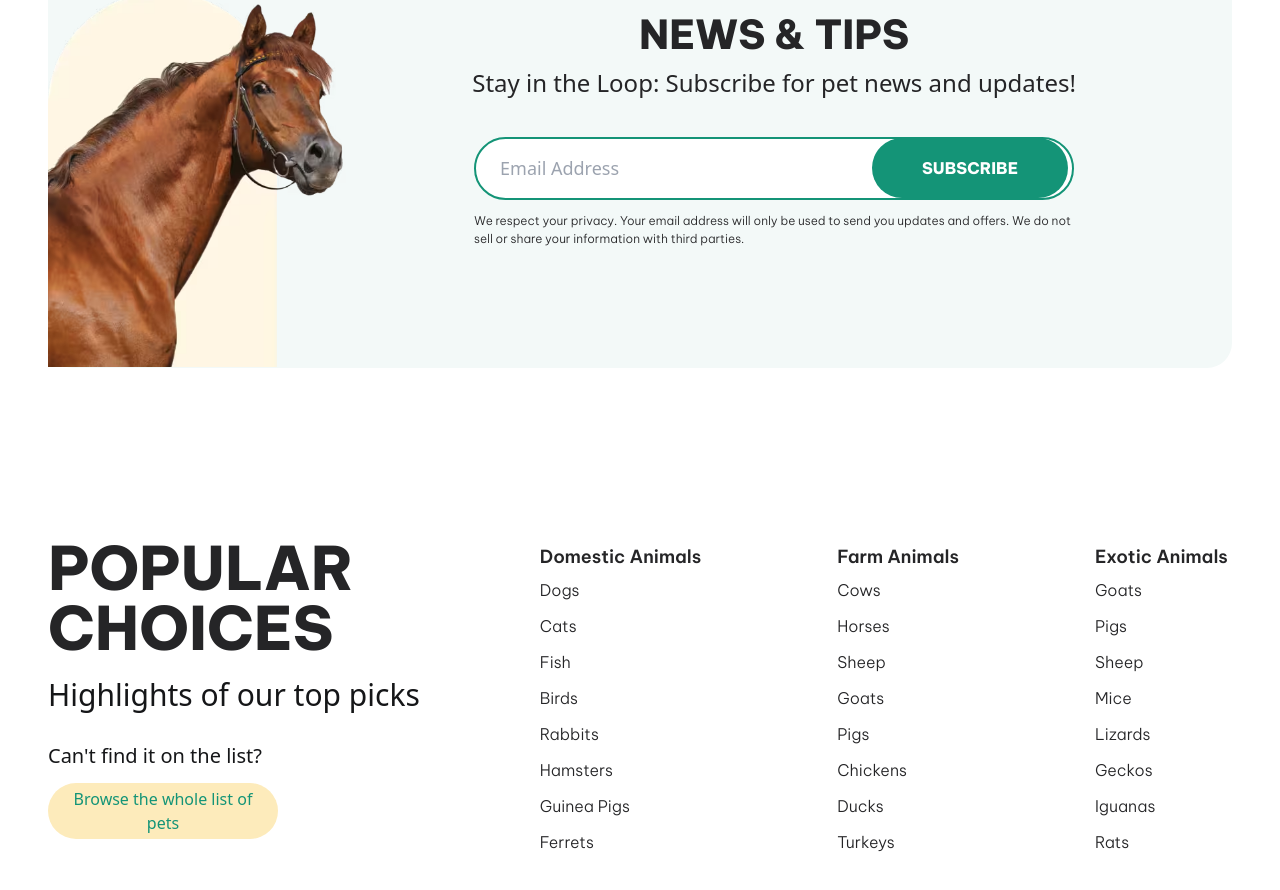
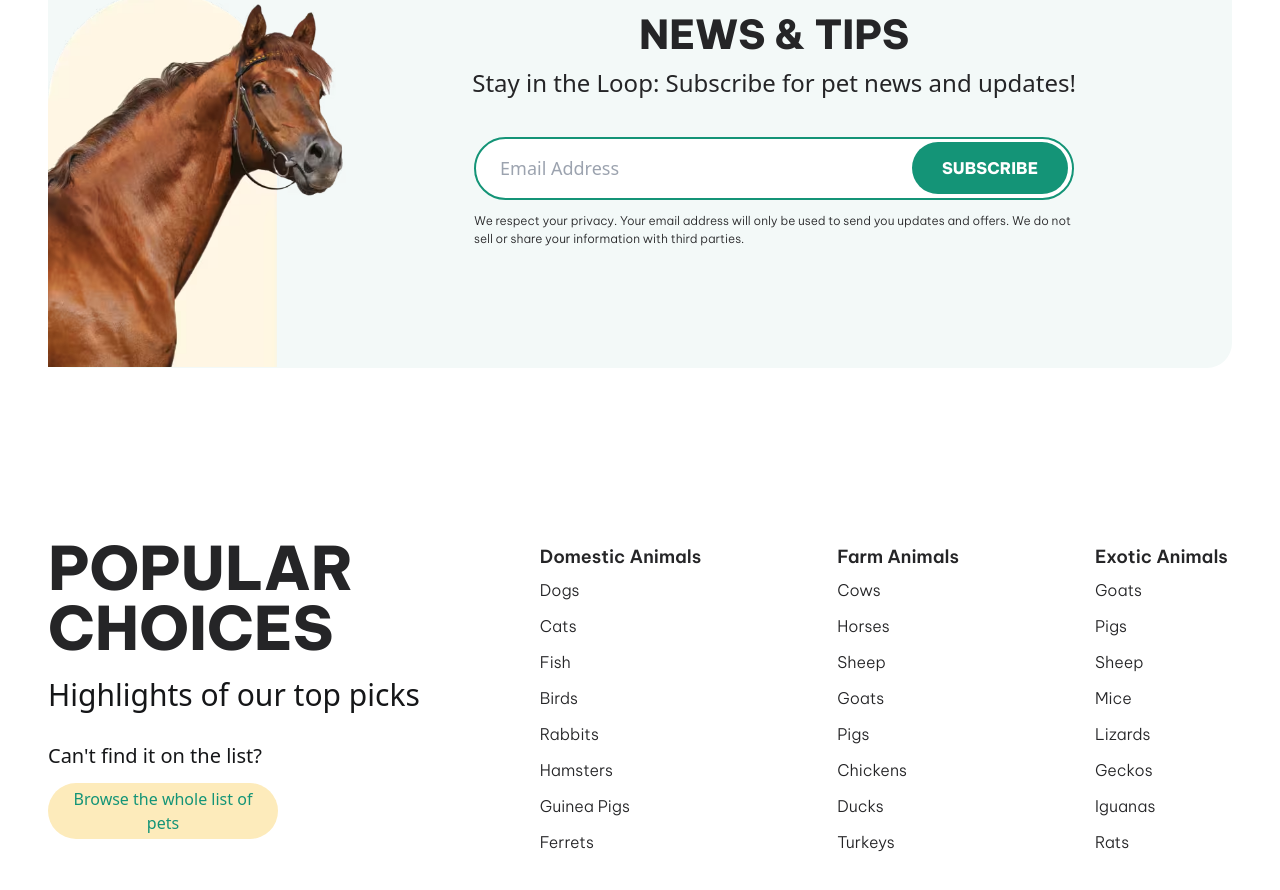
Before and after one commit to spongejump/pet-plus, a React (Create React App) app: page / in a window 1280 px wide. Shown: the part 5945-6835 px from the top of the page. Built offline with nearby package versions, Linux system fonts and the light colour scheme.

Commit message:
chore: fix subscribe button

```diff
--- a/src/pages/Home.tsx
+++ b/src/pages/Home.tsx
@@ -194,9 +194,9 @@ export const Home = () => {
                       className="w-full px-6 py-4 rounded-full border-2 border-green text-[16px] sm:text-[18px] outline-none bg-white sm:pr-[180px] max-sm:pr-6 transition-all focus:border-dark-green"
                       required
                     />
-                    <Button css="bg-green text-white font-vietnam font-bold text-[16px] px-[30px] py-[13px] rounded-full hover:bg-dark-green transition-colors sm:absolute sm:right-[6px] sm:top-1/2 sm:-translate-y-1/2 max-sm:w-full">
+                    <button className="bg-green text-white font-vietnam font-bold text-[16px] px-[30px] py-[14px] rounded-full hover:bg-dark-green transition-colors sm:absolute sm:right-[6px] sm:top-1/2 sm:-translate-y-1/2 max-sm:w-full">
                       SUBSCRIBE
-                    </Button>
+                    </button>
                   </div>
                 </div>
                 <p className="text-[12px] font-vietnam font-light text-dark mt-3 max-sm:text-center max-sm:px-2">
```
